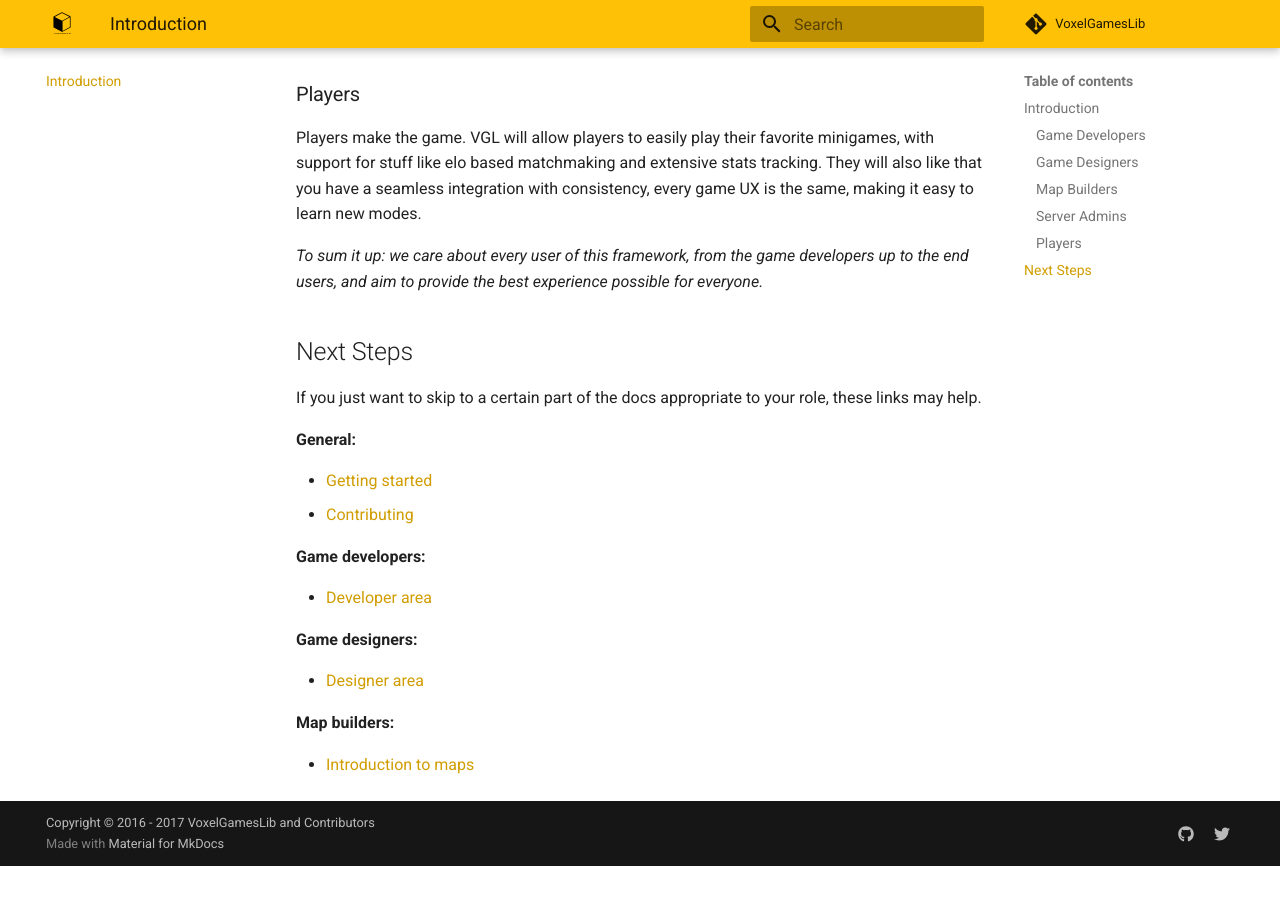
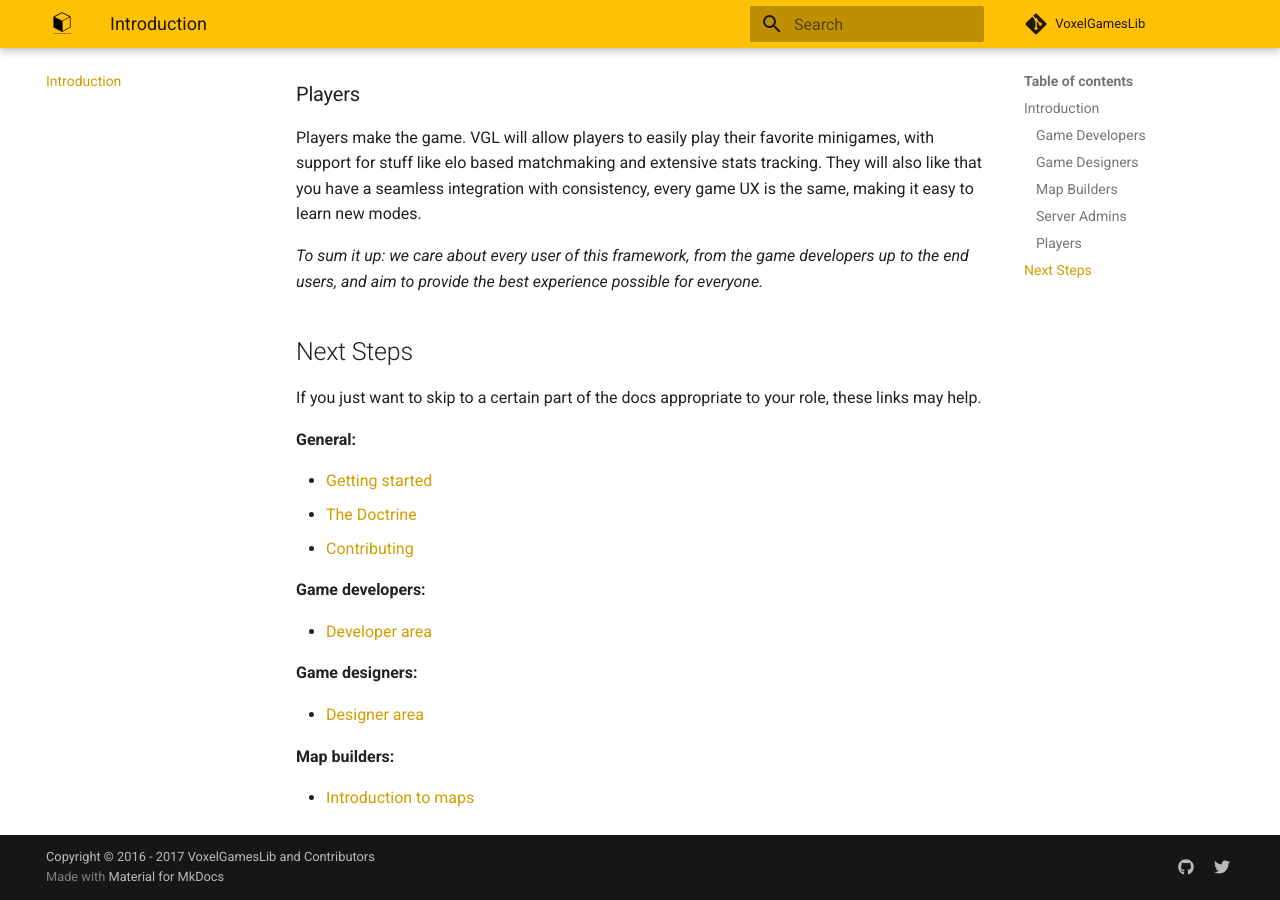
Before and after one commit to VoxelGamesLib/docs, an MkDocs documentation site: the page built from docs/index.md, in a window 1280 px wide and 900 px high, scrolled down 1299 px. Built offline with MkDocs 1.6.1 and Material for MkDocs 9.7.7, drawn with Linux system fonts in a browser that asks for light colours; comment, search, counter and statistics services are not loaded; old or Windows-style settings are respelled for this version of MkDocs; before the commit the page ends 2165 px from its top, so only the background shows below that.

Commit message:
add doctrine to links

```diff
--- a/docs/index.md
+++ b/docs/index.md
@@ -42,6 +42,7 @@ If you just want to skip to a certain part of the docs appropriate to your role,
 **General:**
 
 * [Getting started](/general/getting-started)
+* [The Doctrine](/general/doctrine)
 * [Contributing](/contributor-area/general)
 
 **Game developers:**
```
